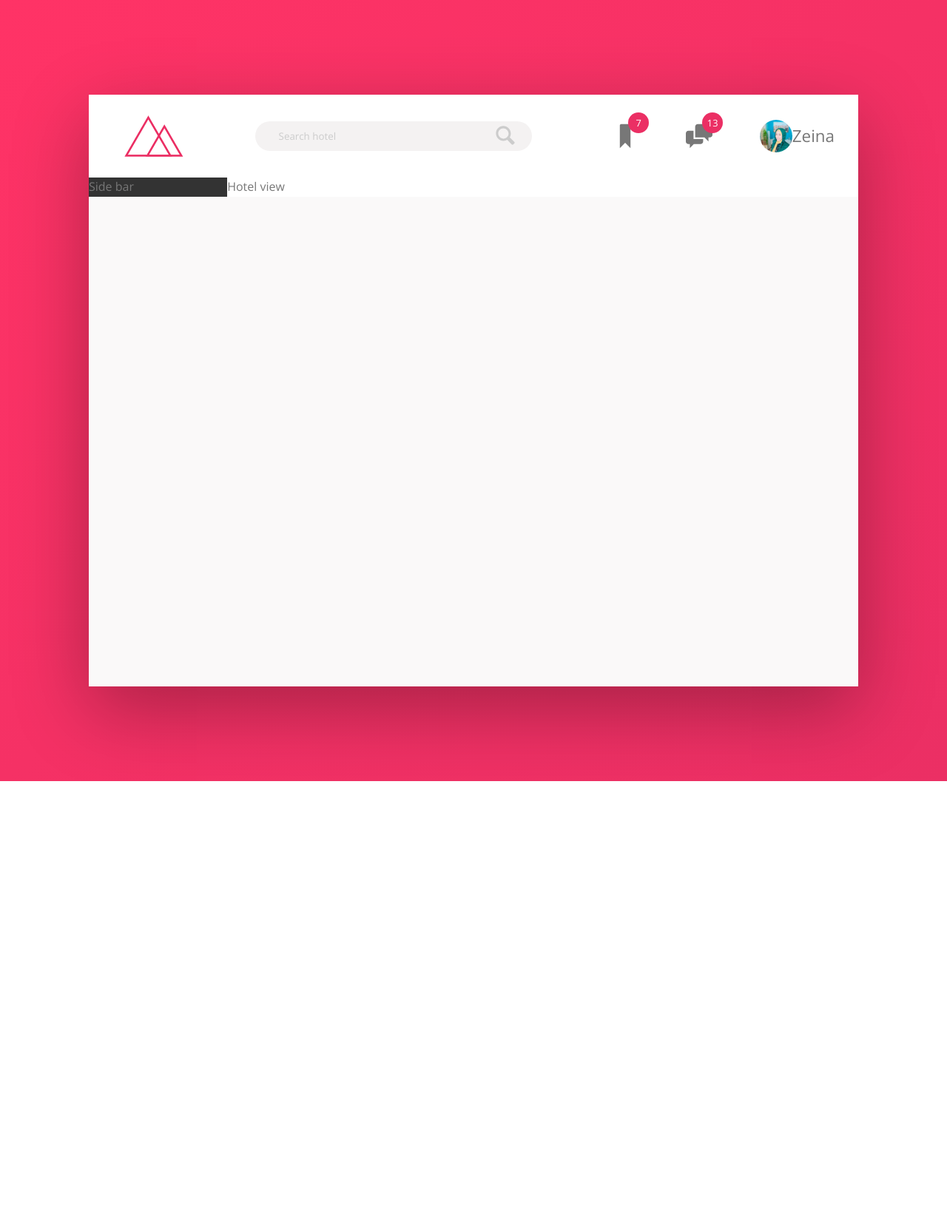
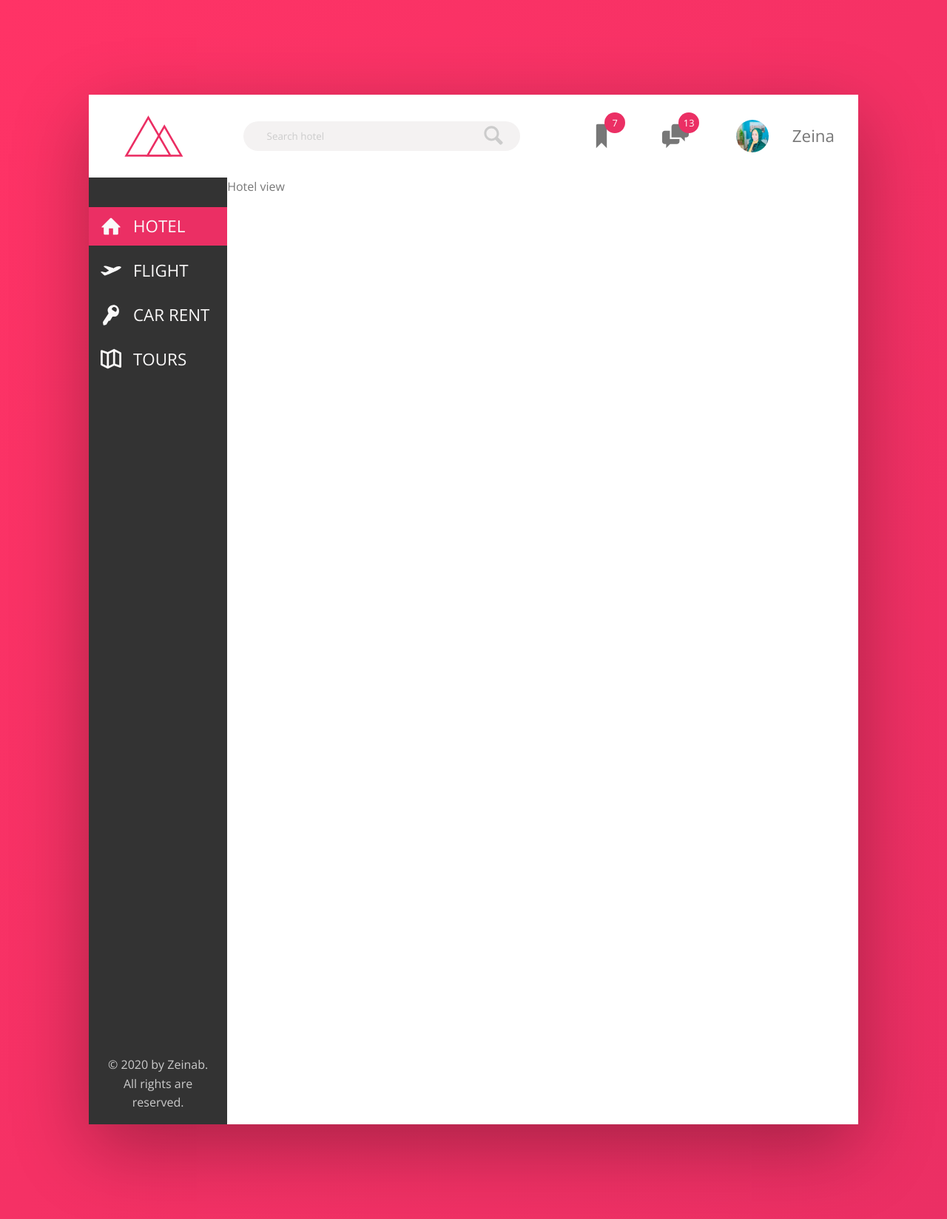
Before and after one commit to zeinamagdy/Trillo, a PHP site: page / in a window 1280 px wide. Shown: the whole page at 74% size. Before the commit the page ends 1056 px from the top, so only its background shows below. Run offline with PHP 8.4, Linux system fonts and the light colour scheme.

Commit message:
side menu

```diff
--- a/css/style.css
+++ b/css/style.css
@@ -56,7 +56,11 @@ body {
 
 .sidebar {
   background-color: var(--color-grey-dark-1);
-  flex: 0 0 18%; }
+  flex: 0 0 18%;
+  height: 80rem;
+  display: flex;
+  flex-direction: column;
+  justify-content: space-between; }
 
 .hotel-view {
   background-color: #fff;
@@ -136,4 +140,50 @@ body {
     justify-content: center; }
   .user_nav__user-photo {
     height: 2.75rem;
-    border-radius: 50%; }
+    border-radius: 50%;
+    margin-right: 2rem; }
+
+.side_nav {
+  font-size: 1.4rem;
+  list-style: none;
+  margin-top: 2.5rem; }
+  .side_nav__item {
+    position: relative; }
+    .side_nav__item:not(:last-child) {
+      margin-bottom: .5rem; }
+  .side_nav__item::before {
+    content: "";
+    height: 100%;
+    width: 3px;
+    position: absolute;
+    top: 0;
+    left: 0;
+    background-color: var(--color-Primary);
+    transform: scaleY(0);
+    transition: transform 0.2s, width 0.4s cubic-bezier(1, 0, 0, 1) 0.2s, background-color 0.1s; }
+  .side_nav__ietm:active::before {
+    background-color: var(--color-Primary-light); }
+  .side_nav__item:hover::before, .side_nav__item--active::before {
+    transform: scaleY(1);
+    width: 100%; }
+  .side_nav__link:link, .side_nav__link:visited {
+    color: var(--color-grey-light-1);
+    text-decoration: none;
+    text-transform: uppercase;
+    position: relative;
+    z-index: 10;
+    display: block;
+    padding: .5rem 1rem;
+    display: flex;
+    align-items: center; }
+  .side_nav__icon {
+    width: 1.75rem;
+    height: 1.75rem;
+    margin-right: 1rem;
+    fill: currentColor; }
+
+.legal {
+  font-size: 1rem;
+  color: var(--color-grey-light-4);
+  text-align: center;
+  padding: 1rem; }
--- a/index.html
+++ b/index.html
@@ -45,7 +45,49 @@
         </header>
         <div class="content">
             <nav class="sidebar">
-                Side bar
+                <ul class="side_nav">
+                    <li class="side_nav__item side_nav__item--active">
+                        <a href="#" class="side_nav__link">
+                            <svg class="side_nav__icon">
+                                <use xlink:href="img/sprite.svg#icon-home"></use>
+                            </svg>
+                            <span>Hotel</span>
+                        </a>
+                    </li>
+                    <li class="side_nav__item">
+                    <li class="side_nav__item">
+                        <a href="#" class="side_nav__link">
+                        <svg class="side_nav__icon">
+                            <use xlink:href="img/sprite.svg#icon-aircraft-take-off"></use>
+                        </svg>
+                        <span>Flight</span>
+                        </a>
+                    </li>
+                    </li>
+                    <li class="side_nav__item">
+                    <li class="side_nav__item">
+                        <a href="" class="side_nav__link">
+                            <svg class="side_nav__icon">
+                                <use xlink:href="img/sprite.svg#icon-key"></use>
+                            </svg>
+                            <span>Car rent</span>
+                        </a>
+                    </li>
+                    </li>
+                    <li class="side_nav__item">
+                    <li class="side_nav__item">
+                        <a href="" class="side_nav__link">
+                            <svg class="side_nav__icon">
+                                <use xlink:href="img/sprite.svg#icon-map"></use>
+                            </svg>
+                            <span>Tours</span>
+                        </a>
+                    </li>
+                    </li>
+                </ul>
+                <div class="legal">
+                    &copy; 2020 by Zeinab. All rights are reserved.
+                </div>
             </nav>
             <main class="hotel-view">
                 Hotel view
--- a/sass/_components.scss
+++ b/sass/_components.scss
@@ -89,12 +89,69 @@
     align-items: center;
     justify-content: center;
   }
-  &__user {
-  }
+
   &__user-photo {
     height: 2.75rem;
     border-radius: 50%;
-  }
-  &__user-name {
+    margin-right: 2rem;
   }
 }
+// side navagation
+.side_nav {
+  font-size: 1.4rem;
+  list-style: none;
+  margin-top: 2.5rem;
+  &__item {
+    position: relative;
+    &:not(:last-child){
+      margin-bottom: .5rem;
+    }
+  }
+  &__item::before{
+    content: "";
+    height: 100%;
+    width: 3px;
+    position: absolute;
+    top:0;
+    left: 0;
+    background-color: var(--color-Primary);
+    transform: scaleY(0);
+    transition: transform .2s,
+                width .4s cubic-bezier(1,0,0,1) .2s,
+                background-color .1s;
+  }
+  &__ietm:active::before{
+    background-color: var(--color-Primary-light);
+  }
+  &__item:hover::before,
+  &__item--active::before{
+    transform: scaleY(1);
+    width: 100%;
+  }
+
+  &__link:link,
+  &__link:visited {
+    color: var(--color-grey-light-1);
+    text-decoration: none;
+    text-transform: uppercase;
+    position: relative;
+    z-index: 10;
+    display: block;
+    padding: .5rem 1rem;
+    display: flex;
+    align-items: center;
+  }
+  &__icon {
+    width: 1.75rem;
+    height: 1.75rem;
+    margin-right: 1rem;
+    fill: currentColor;
+  }
+}
+// Legal
+.legal {
+  font-size: 1rem;
+  color: var(--color-grey-light-4);
+  text-align: center;
+  padding: 1rem;
+}
--- a/sass/_layout.scss
+++ b/sass/_layout.scss
@@ -21,6 +21,12 @@
 .sidebar {
     background-color: var(--color-grey-dark-1);
     flex: 0 0 18%;
+
+    height:80rem;
+
+    display: flex;
+    flex-direction: column;
+    justify-content: space-between;
 }
 .hotel-view {
     background-color: #fff;
```
